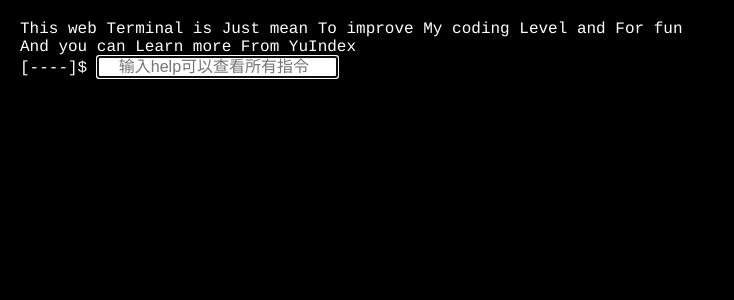
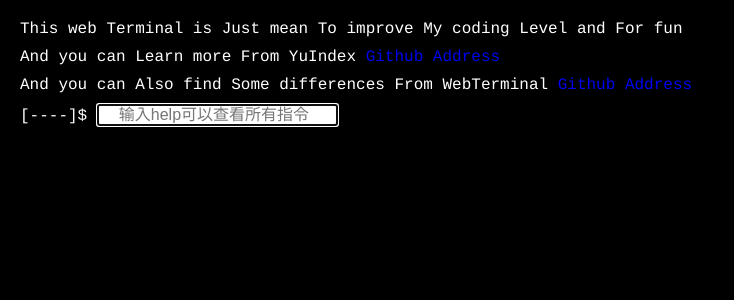
Before and after one commit to searc-h/WebTerminal, a Vue app: page / in a window 1280 px wide. Shown: the top 300 px of the page, without its empty margins (0-734 px from the left). Built offline with nearby package versions, Linux system fonts and the light colour scheme.

Commit message:
improved the v-html use

```diff
--- a/src/components/Content/ContentOutput.vue
+++ b/src/components/Content/ContentOutput.vue
@@ -4,12 +4,8 @@
             <a-tag v-if="outputTagColor" :color="outputTagColor" style="font-size: 15px;"
                 >{{ output.status }}
             </a-tag>
-            <span v-if="output.type === 'text'"/>
         </template>
-        <span>{{output.text}}</span>
-        <!-- <span>from : {{output.props.from}}</span> \
-        <span>to : {{output.props.to}}</span> \
-        <span>self : {{output.props.self}}</span> -->
+        <span v-if="output.type === 'text'" v-html="output.text" style="margin-bottom: 10px; display: block;"></span>
         <component :is="output.component"
         v-if="output.type === 'component'"
         v-bind="output.props ?? {}"></component>
--- a/src/components/Terminal/Terminal.vue
+++ b/src/components/Terminal/Terminal.vue
@@ -274,8 +274,8 @@ onMounted(() => {
     registerShortcuts(terminal as TerminalType)
 
     terminal.immediatelyWriteText("This web Terminal is Just mean To improve My coding Level and For fun")
-    terminal.immediatelyWriteText("And you can Learn more From YuIndex ")
-
+    terminal.immediatelyWriteText("And you can Learn more From YuIndex <a href='https://github.com/liyupi/yuindex'>Github Address</a>")
+    terminal.immediatelyWriteText("And you can Also find Some differences From WebTerminal <a href='https://github.com/searc-h/webTerminal'>Github Address</a>")
     changePlaceholder()
 })
 
```
